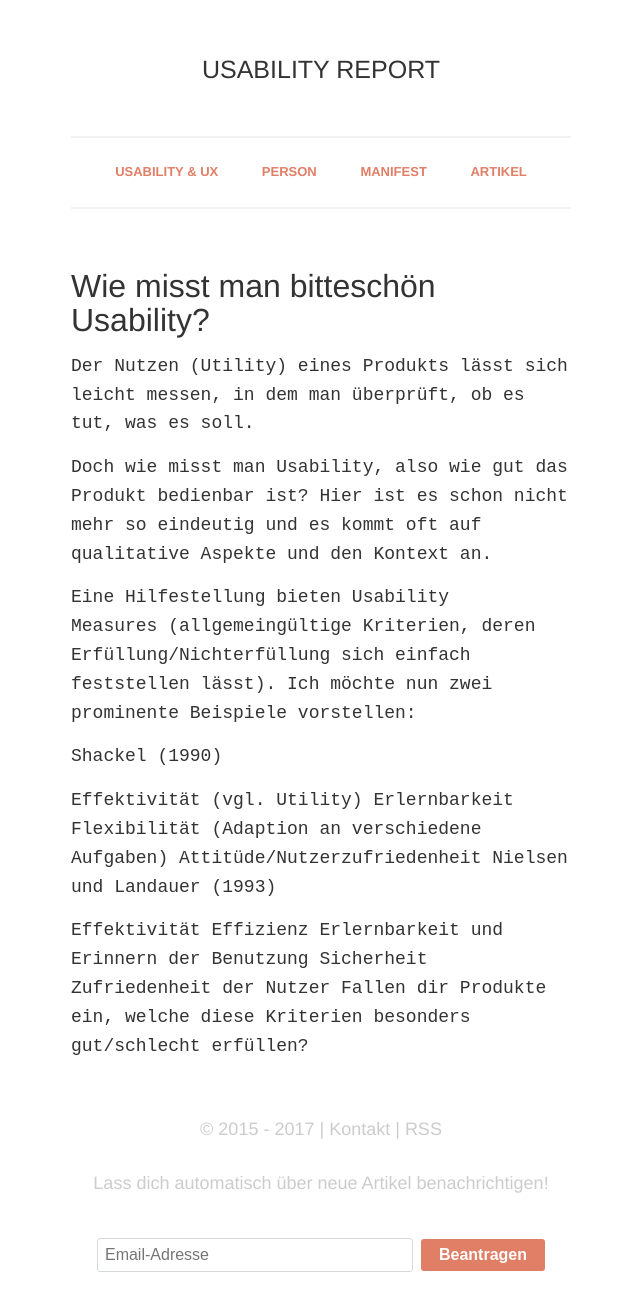
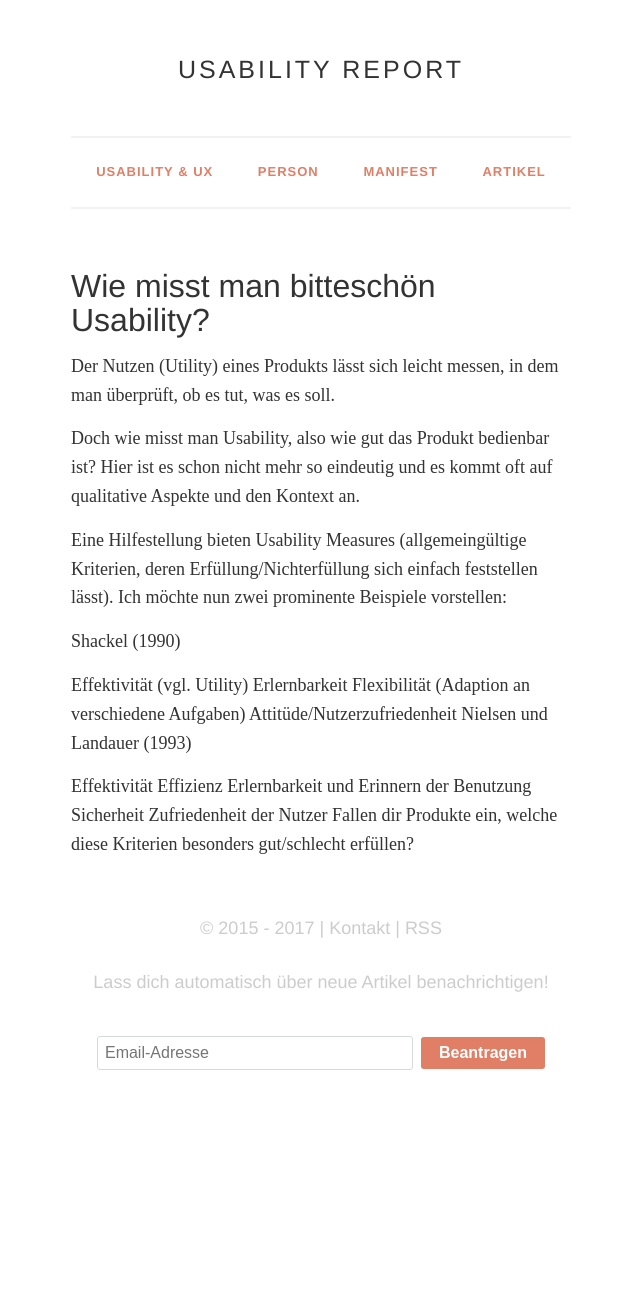
Before and after one commit to JohannesBorchard/usabilityreport, a Jekyll site: the page built from _posts/2017-01-13-wie-misst-man-bitteschön-usability.md, in a window 1280 px wide. Shown: the whole page, without its empty margins (319-959 px from the left). Built offline with Jekyll 4.4.1, drawn with Linux system fonts in a browser that asks for light colours; after the commit the page ends 1100 px from its top, so only the background shows below that.

Commit message:
CSS aufräumen

```diff
--- /dev/null
+++ b/Gemfile
@@ -0,0 +1,6 @@
+# frozen_string_literal: true
+source "https://rubygems.org"
+
+gem 'jekyll-compose', group: [:jekyll_plugins]
+
+# gem "rails"
--- a/_includes/post.css
+++ b/_includes/post.css
@@ -10,7 +10,7 @@
 }
 
 .post p {
-  font-family: 'Courier New', "Garamdond", serif;
+  font-family: 'Garamdond', serif;
 }
 
 .quote {
--- a/_layouts/default.html
+++ b/_layouts/default.html
@@ -6,11 +6,7 @@
 
 <body>
 
-  <div class="wrapper">
-
     {% include header.html %} {{content}} {% include footer.html %}
-
-  </div>
 
 </body>
 
--- a/_layouts/post.html
+++ b/_layouts/post.html
@@ -6,11 +6,7 @@
 
 <body>
 
-  <div class="wrapper">
-
     {% include header.html %} {% include post.html %} {% include footer.html %}
-
-  </div>
 
 </body>
 
--- a/_posts/2017-01-13-wie-misst-man-bitteschön-usability.md
+++ b/_posts/2017-01-13-wie-misst-man-bitteschön-usability.md
@@ -2,8 +2,7 @@
 layout: post
 title: Wie misst man bitteschön Usability?
 date: '2017-01-13T12:06:22+01:00'
-tags:
-- EinfachErklärt
+tags: EinfachErklärt
 tumblr_url: http://www.usabilityreport.de/post/155812601322/wie-misst-man-bitteschön-usability
 ---
 Der Nutzen (Utility) eines Produkts lässt sich leicht messen, in dem man überprüft, ob es tut, was es soll.
--- a/css/main.css
+++ b/css/main.css
@@ -8,14 +8,11 @@ html {
 
 body {
   color: #333333;
-  font-family: 'Montserrat', 'Helvetica Neue', "Arial", sans-serif;
+  font-family: 'Helvetica Neue', "Arial", sans-serif;
   font-size: 18px;
   line-height: 1.6em;
   overflow-wrap: break-word;
   word-wrap: break-word;
-}
-
-.wrapper {
   max-width: 500px !important;
   margin: 0 auto;
   padding: 0 20px;
```
Also changed, not shown: _drafts/my-new-draft.md (added, +4 -0 lines), _includes/header.css (+4 -6 lines), Gemfile.lock (added).
